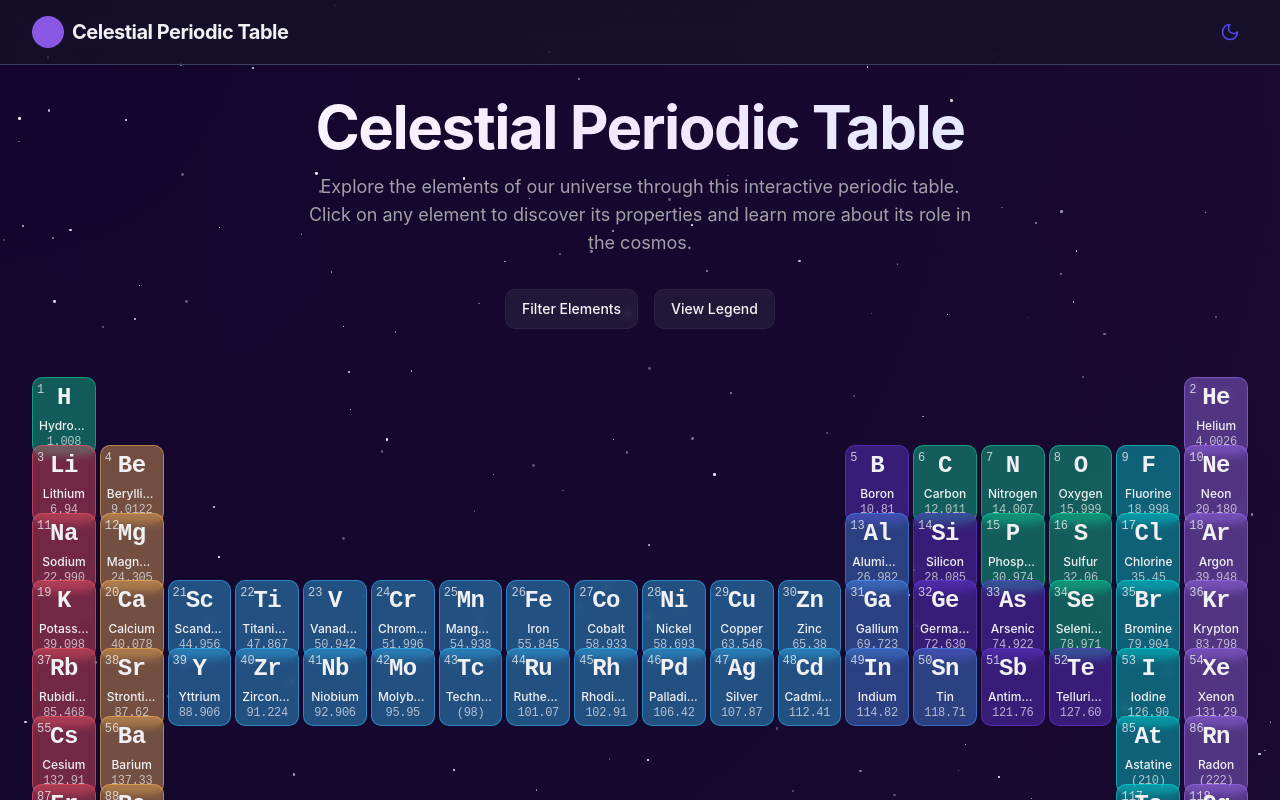
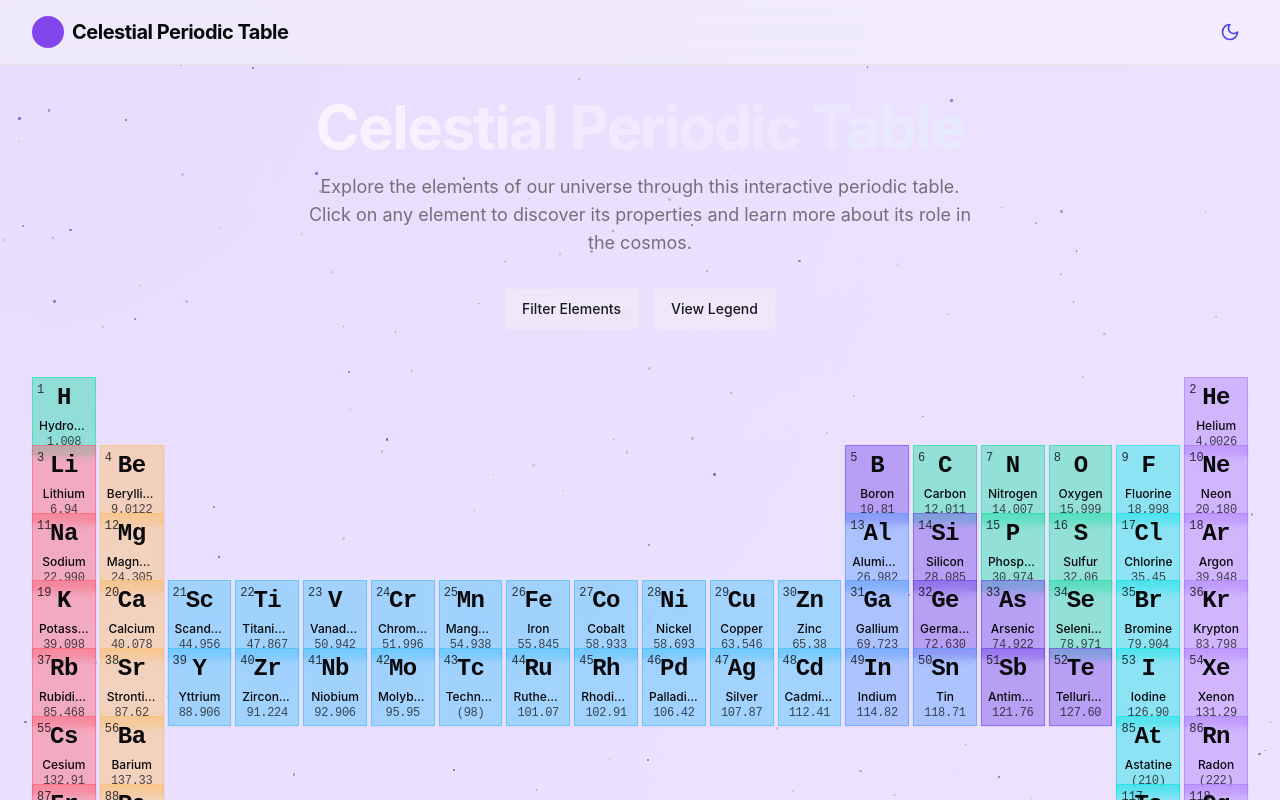
Before and after one commit to aisaascode/celestial-periodic-table, a React (Vite) app: page / in a window 1280 px wide. Shown: the top 800 px of the page. Built offline with nearby package versions, Linux system fonts and the light colour scheme.

Commit message:
Fix: Dark mode not working
Fix dark mode not applying correctly.

```diff
--- a/src/components/Navbar.tsx
+++ b/src/components/Navbar.tsx
@@ -33,10 +33,14 @@ const Navbar: React.FC = () => {
   }, []);
 
   const applyTheme = (newTheme: "dark" | "light") => {
+    document.documentElement.classList.remove("dark", "light");
+    document.documentElement.classList.add(newTheme);
+
+    // This ensures proper CSS variable application
     if (newTheme === "dark") {
-      document.documentElement.classList.add("dark");
+      document.documentElement.style.colorScheme = "dark";
     } else {
-      document.documentElement.classList.remove("dark");
+      document.documentElement.style.colorScheme = "light";
     }
   };
 
--- a/src/index.css
+++ b/src/index.css
@@ -1,4 +1,3 @@
-
 @tailwind base;
 @tailwind components;
 @tailwind utilities;
@@ -7,7 +6,38 @@
 @import url('https://fonts.googleapis.com/css2?family=Space+Mono:wght@400;700&display=swap');
 
 @layer base {
-  :root {
+  :root,
+  .light {
+    --background: 240 27% 97%;
+    --foreground: 240 10% 3.9%;
+
+    --card: 0 0% 100%;
+    --card-foreground: 240 10% 3.9%;
+
+    --popover: 0 0% 100%;
+    --popover-foreground: 240 10% 3.9%;
+
+    --primary: 262 83% 58%;
+    --primary-foreground: 0 0% 98%;
+
+    --secondary: 240 4.8% 95.9%;
+    --secondary-foreground: 240 5.9% 10%;
+
+    --muted: 240 4.8% 95.9%;
+    --muted-foreground: 240 3.8% 46.1%;
+
+    --accent: 262 83% 58%;
+    --accent-foreground: 0 0% 98%;
+
+    --destructive: 0 84.2% 60.2%;
+    --destructive-foreground: 0 0% 98%;
+
+    --border: 240 5.9% 90%;
+    --input: 240 5.9% 90%;
+    --ring: 262 83% 58%;
+  }
+
+  .dark {
     --background: 240 27% 12%;
     --foreground: 240 10% 95%;
 
@@ -35,38 +65,6 @@
     --border: 240 19% 30%;
     --input: 240 19% 30%;
     --ring: 262 83% 65%;
-
-    --radius: 0.75rem;
-  }
-
-  .light {
-    --background: 0 0% 98%;
-    --foreground: 240 10% 3.9%;
-
-    --card: 0 0% 100%;
-    --card-foreground: 240 10% 3.9%;
-
-    --popover: 0 0% 100%;
-    --popover-foreground: 240 10% 3.9%;
-
-    --primary: 262 80% 50%;
-    --primary-foreground: 0 0% 98%;
-
-    --secondary: 240 4.8% 95.9%;
-    --secondary-foreground: 240 5.9% 10%;
-
-    --muted: 240 4.8% 95.9%;
-    --muted-foreground: 240 3.8% 46.1%;
-
-    --accent: 262 80% 50%;
-    --accent-foreground: 0 0% 98%;
-
-    --destructive: 0 84.2% 60.2%;
-    --destructive-foreground: 0 0% 98%;
-
-    --border: 240 5.9% 90%;
-    --input: 240 5.9% 90%;
-    --ring: 262 83% 65%;
   }
 }
 
@@ -82,9 +80,20 @@
 
   body {
     @apply bg-background text-foreground;
+  }
+
+  .dark body {
     background-image: radial-gradient(circle at top left, hsl(262, 80%, 10%), transparent),
                       radial-gradient(circle at top right, hsl(280, 60%, 15%), transparent),
                       radial-gradient(at bottom left, hsl(240, 60%, 10%), transparent);
+    background-size: 200% 200%;
+    animation: gradient-background 15s ease infinite;
+  }
+
+  .light body {
+    background-image: radial-gradient(circle at top left, hsl(262, 95%, 93%), transparent),
+                      radial-gradient(circle at top right, hsl(280, 95%, 95%), transparent),
+                      radial-gradient(at bottom left, hsl(240, 95%, 95%), transparent);
     background-size: 200% 200%;
     animation: gradient-background 15s ease infinite;
   }
@@ -163,6 +172,14 @@
   border-radius: 50%;
 }
 
+.dark .star {
+  background-color: white;
+}
+
+.light .star {
+  background-color: rgba(72, 72, 182, 0.8);
+}
+
 @media (prefers-reduced-motion: no-preference) {
   .star {
     animation: twinkle var(--twinkle-duration) ease-in-out infinite;
@@ -186,3 +203,16 @@
 .element-card:hover {
   box-shadow: 0 0 20px var(--element-glow);
 }
+
+/* Light mode adjustments for elements */
+.light .bg-alkali { border-color: rgba(255, 107, 107, 0.8); background-color: rgba(255, 107, 107, 0.1); }
+.light .bg-alkaline { border-color: rgba(254, 202, 87, 0.8); background-color: rgba(254, 202, 87, 0.1); }
+.light .bg-transition { border-color: rgba(72, 219, 251, 0.8); background-color: rgba(72, 219, 251, 0.1); }
+.light .bg-post-transition { border-color: rgba(84, 160, 255, 0.8); background-color: rgba(84, 160, 255, 0.1); }
+.light .bg-metalloid { border-color: rgba(95, 39, 205, 0.8); background-color: rgba(95, 39, 205, 0.1); }
+.light .bg-nonmetal { border-color: rgba(29, 209, 161, 0.8); background-color: rgba(29, 209, 161, 0.1); }
+.light .bg-halogen { border-color: rgba(0, 210, 211, 0.8); background-color: rgba(0, 210, 211, 0.1); }
+.light .bg-noble-gas { border-color: rgba(147, 112, 219, 0.8); background-color: rgba(147, 112, 219, 0.1); }
+.light .bg-lanthanide { border-color: rgba(255, 159, 243, 0.8); background-color: rgba(255, 159, 243, 0.1); }
+.light .bg-actinide { border-color: rgba(255, 234, 167, 0.8); background-color: rgba(255, 234, 167, 0.1); }
+.light .bg-unknown { border-color: rgba(164, 176, 190, 0.8); background-color: rgba(164, 176, 190, 0.1); }
```
